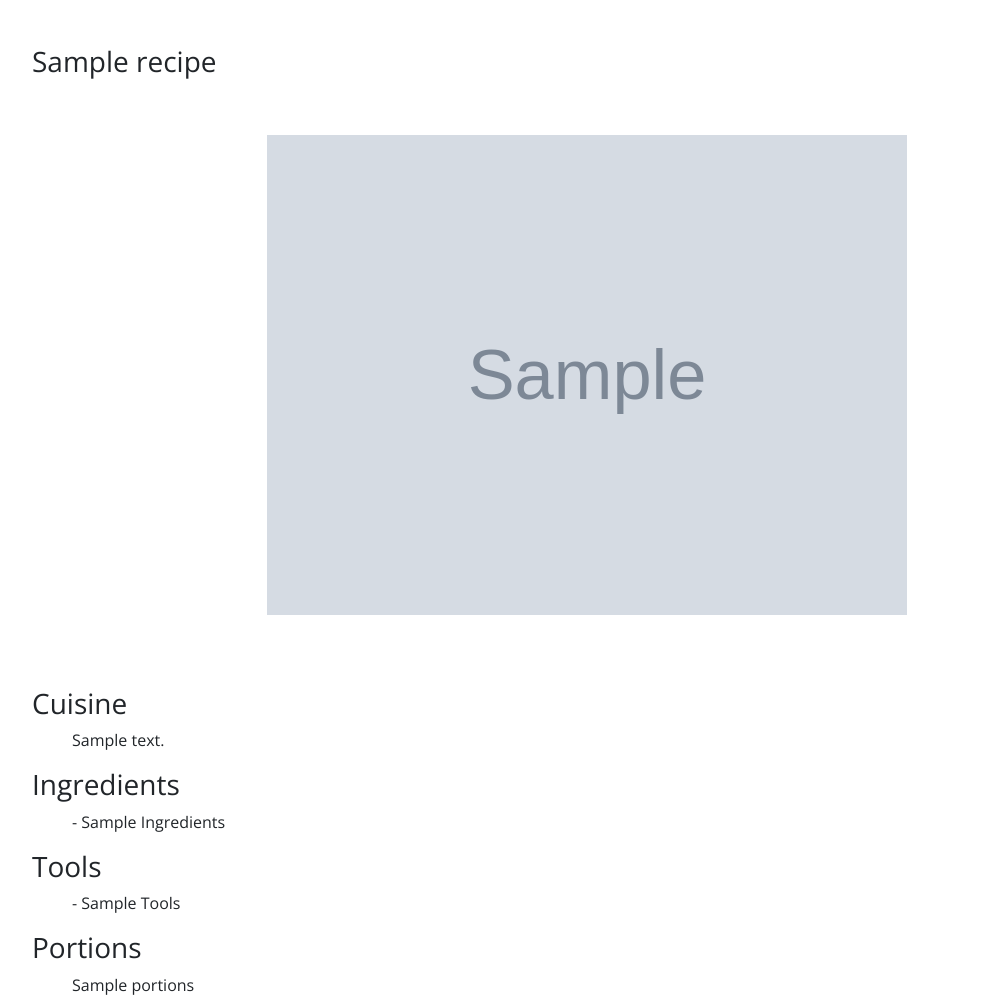
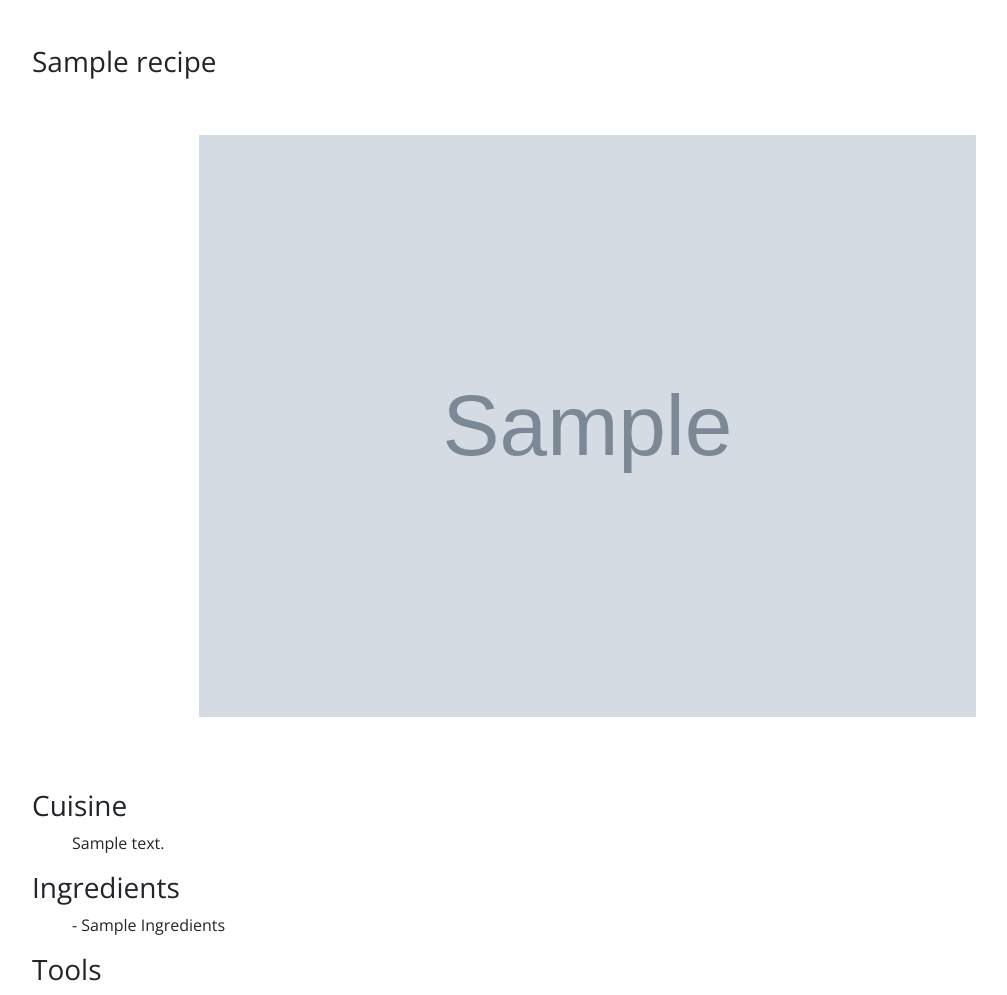
Before and after one commit to Code-Institute-Submissions/mendesfsweden-MilestoneProject3, a Flask app: template templates/recipe.html in a window 1280 px wide. Shown: the part 75-1070 px from the top of the page, without its empty margins (53-1060 px from the left). Run offline with Flask 2, Linux system fonts and the light colour scheme; the template is opened without the code that fills it: most values are stand-ins (such as "Sample title", 1, 10 or a date in 2020); grey boxes marked "Sample" are stand-in pictures; some libraries are stand-ins or nearby versions.

Commit message:
resized image on recipe.html

```diff
--- a/static/css/style.css
+++ b/static/css/style.css
@@ -141,7 +141,6 @@ a {
 }
 
 .img{
-    width: 70vw;
-    height: 60vh;
+    width: 70%;
     object-fit: contain;
 }
```
